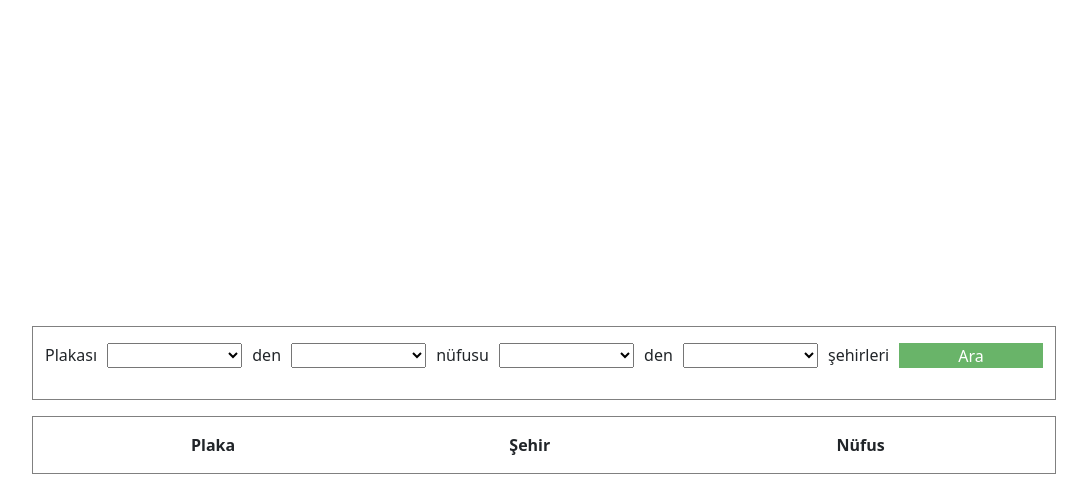
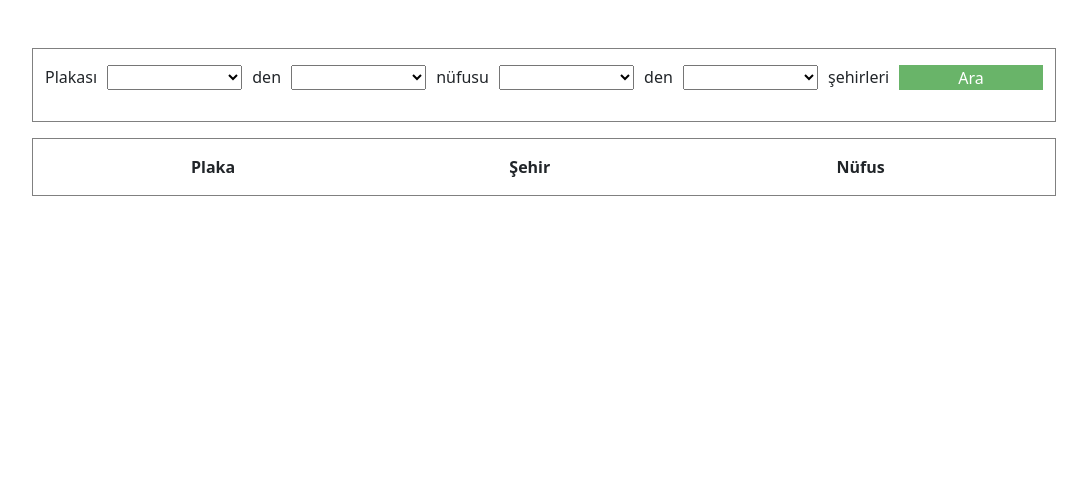
Before and after one commit to hasansakalli/select-city-info, a plain HTML site: page index.html in a window 1280 px wide. Shown: the whole page, without its empty margins (96-1183 px from the left). Drawn offline with nearby package versions, Linux system fonts and the light colour scheme.

Commit message:
Update style.css

```diff
--- a/style.css
+++ b/style.css
@@ -1,11 +1,13 @@
 body{
-  display: grid;
-  place-items: center;
-  width: 100vw;
+  display: flex;
+  justify-content: center;
+
 }
 section {
   width: 80%;
   display: grid;
+  margin-top: 3rem;
+  height: 100px;
 
 }
 .container, .result{
@@ -14,6 +16,7 @@ section {
     border: 1px solid gray;
     padding: 1rem;
     width: 100%;
+
 
 }
 select{
```
